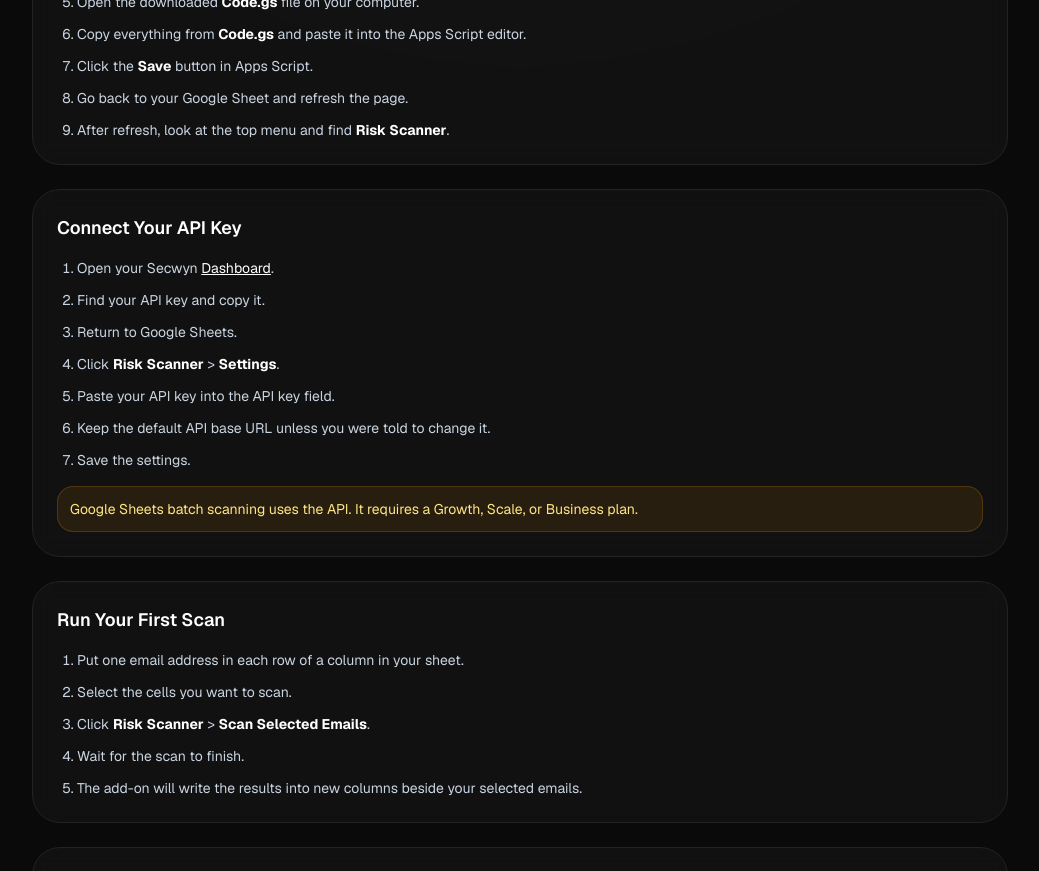
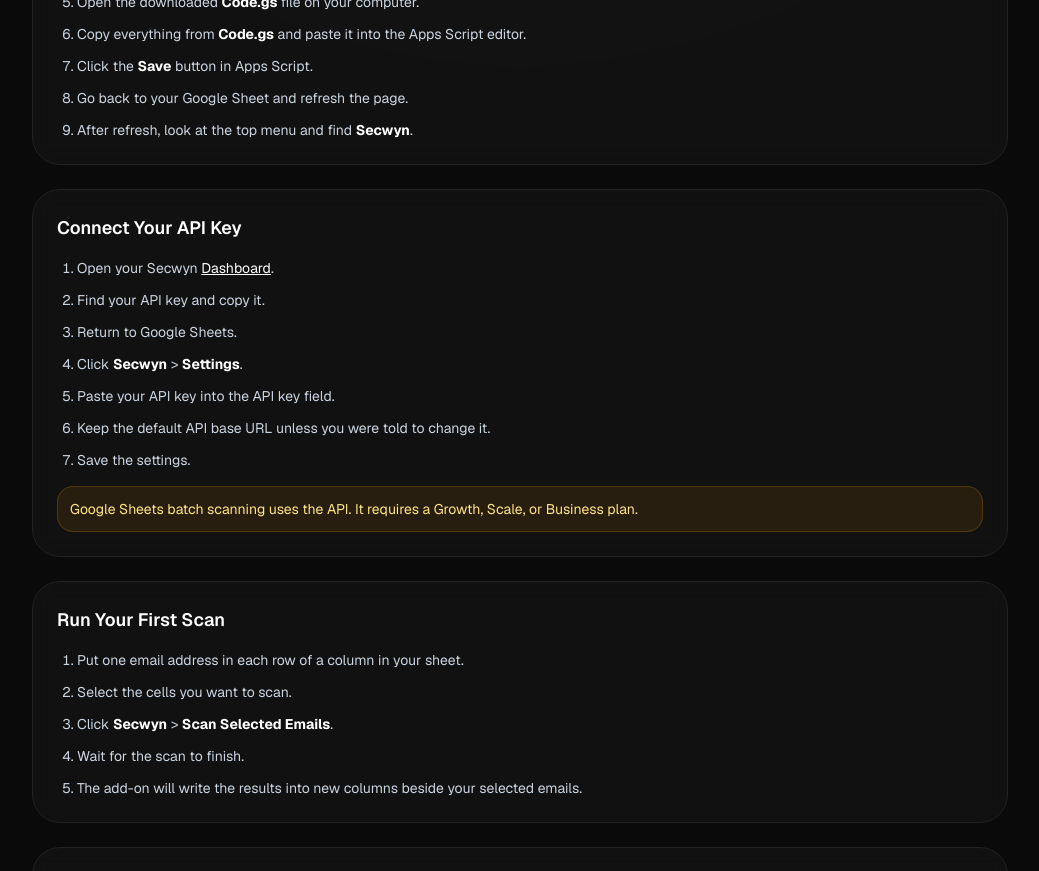
Before and after one commit to hryhrh305-dot/riskshield-ai, a Next.js app: page /docs/google-sheets in a window 1280 px wide. Shown: the part 640-1511 px from the top of the page, without its empty margins (120-1159 px from the left). Built offline with nearby package versions, Linux system fonts and the light colour scheme.

Commit message:
Update API and Sheets branding to Secwyn

```diff
--- /dev/null
+++ b/scripts/test-brand-residue-shape.mjs
@@ -0,0 +1,35 @@
+import assert from "node:assert/strict";
+import { readFileSync } from "node:fs";
+import path from "node:path";
+
+const root = process.cwd();
+
+const visibleBrandFiles = [
+  "google-sheets-addon/Code.gs",
+  "google-sheets-addon/README.md",
+  "src/app/api/google-sheets-addon/route.ts",
+  "src/app/docs/page.tsx",
+  "src/app/docs/google-sheets/page.tsx",
+  "src/app/(dashboard)/dashboard/page.tsx",
+  "src/app/(dashboard)/bulk-check/page.tsx",
+  "src/app/api/bulk-check/route.ts",
+];
+
+const oldBrandPattern = /RiskShield AI|RiskShield|riskshield|rishkshield|574269\.xyz|574269/i;
+
+for (const file of visibleBrandFiles) {
+  const text = readFileSync(path.join(root, file), "utf8");
+  assert.equal(oldBrandPattern.test(text), false, `${file} still contains old brand or old domain text`);
+}
+
+const docsText = readFileSync(path.join(root, "src/app/docs/page.tsx"), "utf8");
+const sheetsText = readFileSync(path.join(root, "src/app/docs/google-sheets/page.tsx"), "utf8");
+const dashboardText = readFileSync(path.join(root, "src/app/(dashboard)/dashboard/page.tsx"), "utf8");
+
+assert.match(docsText, /https:\/\/www\.secwyn\.com\/api\/v1\/email\/check/, "API docs should use the Secwyn production base URL");
+assert.match(docsText, /API access is available on Growth and above/, "API docs should state Growth+ access");
+assert.match(sheetsText, /requires a Growth, Scale, or Business plan/, "Sheets docs should state eligible plan access");
+assert.match(dashboardText, /API access starts on Growth/, "Dashboard API card should keep Growth+ gating copy");
+assert.match(dashboardText, /Secwyn API key/, "Dashboard Sheets card should reference Secwyn API key");
+
+console.log("Brand residue shape test passed.");
--- a/src/app/(dashboard)/bulk-check/page.tsx
+++ b/src/app/(dashboard)/bulk-check/page.tsx
@@ -276,7 +276,7 @@ export default function BulkCheckPage() {
       const ws = XLSXLib.utils.aoa_to_sheet(data);
       const wb = XLSXLib.utils.book_new();
       XLSXLib.utils.book_append_sheet(wb, ws, "Secwyn Results");
-      XLSXLib.writeFile(wb, "riskshield-results.xlsx");
+      XLSXLib.writeFile(wb, "secwyn-results.xlsx");
     } catch (e) {
       console.error("XLSX failed:", e);
     } finally {
--- a/src/app/(dashboard)/dashboard/page.tsx
+++ b/src/app/(dashboard)/dashboard/page.tsx
@@ -771,8 +771,8 @@ export default function DashboardPage() {
                 <li>Delete the default sample code in Apps Script.</li>
                 <li>Open the downloaded <strong>Code.gs</strong> file, copy all code, and paste it into Apps Script.</li>
                 <li>Click <strong>Save</strong>, then reload your Google Sheet.</li>
-                <li>Open <strong>Risk Scanner</strong> &gt; <strong>Settings</strong>, paste your API key, and save.</li>
-                <li>Select the email cells, then choose <strong>Risk Scanner</strong> &gt; <strong>Scan Selected Emails</strong>.</li>
+                <li>Open <strong>Secwyn</strong> &gt; <strong>Settings</strong>, paste your API key, and save.</li>
+                <li>Select the email cells, then choose <strong>Secwyn</strong> &gt; <strong>Scan Selected Emails</strong>.</li>
               </ol>
               <div className="flex flex-wrap items-center gap-3">
                 <a href="/api/google-sheets-addon" className="rs-button-primary inline-flex items-center gap-1 rounded-full px-4 py-2 text-sm font-medium">
--- a/src/app/api/bulk-check/route.ts
+++ b/src/app/api/bulk-check/route.ts
@@ -369,7 +369,7 @@ export async function POST(request: NextRequest) {
     return new NextResponse(buf, {
       headers: {
         "Content-Type": "application/vnd.openxmlformats-officedocument.spreadsheetml.sheet",
-        "Content-Disposition": "attachment; filename=riskshield-results.xlsx",
+        "Content-Disposition": "attachment; filename=secwyn-results.xlsx",
       },
     });
   }
--- a/src/app/api/google-sheets-addon/route.ts
+++ b/src/app/api/google-sheets-addon/route.ts
@@ -11,7 +11,7 @@ export async function GET() {
   return new NextResponse(script, {
     headers: {
       "Content-Type": "text/plain; charset=utf-8",
-      "Content-Disposition": 'attachment; filename="RiskShield-AI-Google-Sheets-Code.gs"',
+      "Content-Disposition": 'attachment; filename="Secwyn-Google-Sheets-Code.gs"',
       "Cache-Control": "public, max-age=300",
     },
   });
--- a/src/app/docs/google-sheets/page.tsx
+++ b/src/app/docs/google-sheets/page.tsx
@@ -56,7 +56,7 @@ export default function GoogleSheetsGuidePage() {
               <li>Copy everything from <strong className="text-white">Code.gs</strong> and paste it into the Apps Script editor.</li>
               <li>Click the <strong className="text-white">Save</strong> button in Apps Script.</li>
               <li>Go back to your Google Sheet and refresh the page.</li>
-              <li>After refresh, look at the top menu and find <strong className="text-white">Risk Scanner</strong>.</li>
+              <li>After refresh, look at the top menu and find <strong className="text-white">Secwyn</strong>.</li>
             </ol>
           </section>
 
@@ -66,7 +66,7 @@ export default function GoogleSheetsGuidePage() {
               <li>Open your Secwyn <Link href="/dashboard" className="text-white underline hover:text-slate-200">Dashboard</Link>.</li>
               <li>Find your API key and copy it.</li>
               <li>Return to Google Sheets.</li>
-              <li>Click <strong className="text-white">Risk Scanner</strong> &gt; <strong className="text-white">Settings</strong>.</li>
+              <li>Click <strong className="text-white">Secwyn</strong> &gt; <strong className="text-white">Settings</strong>.</li>
               <li>Paste your API key into the API key field.</li>
               <li>Keep the default API base URL unless you were told to change it.</li>
               <li>Save the settings.</li>
@@ -81,7 +81,7 @@ export default function GoogleSheetsGuidePage() {
             <ol className="list-decimal space-y-3 pl-5 text-sm text-slate-300">
               <li>Put one email address in each row of a column in your sheet.</li>
               <li>Select the cells you want to scan.</li>
-              <li>Click <strong className="text-white">Risk Scanner</strong> &gt; <strong className="text-white">Scan Selected Emails</strong>.</li>
+              <li>Click <strong className="text-white">Secwyn</strong> &gt; <strong className="text-white">Scan Selected Emails</strong>.</li>
               <li>Wait for the scan to finish.</li>
               <li>The add-on will write the results into new columns beside your selected emails.</li>
             </ol>
--- a/src/app/docs/page.tsx
+++ b/src/app/docs/page.tsx
@@ -35,7 +35,7 @@ export default function DocsPage() {
           <section className="rs-card rounded-[28px] p-6">
             <h2 className="mb-3 flex items-center gap-2 text-lg font-semibold text-white"><Key className="h-5 w-5 text-slate-300" /> Authentication</h2>
             <p className="mb-3 text-sm text-slate-400">Include your API key in every request:</p>
-            <pre className="rs-code overflow-x-auto rounded-2xl p-4 text-sm text-slate-300">{`curl -X POST https://yourdomain.com/api/v1/email/check \\
+            <pre className="rs-code overflow-x-auto rounded-2xl p-4 text-sm text-slate-300">{`curl -X POST https://www.secwyn.com/api/v1/email/check \\
   -H "Authorization: Bearer fsk_xxxxxxxxxxxxxxxxxxxxxxxxxxxx" \\
   -H "Content-Type: application/json" \\
   -d '{"email":"test@example.com"}'`}</pre>
```
Also changed, not shown: google-sheets-addon/README.md, 1 other file (tests, documents, lock files or other folders).
